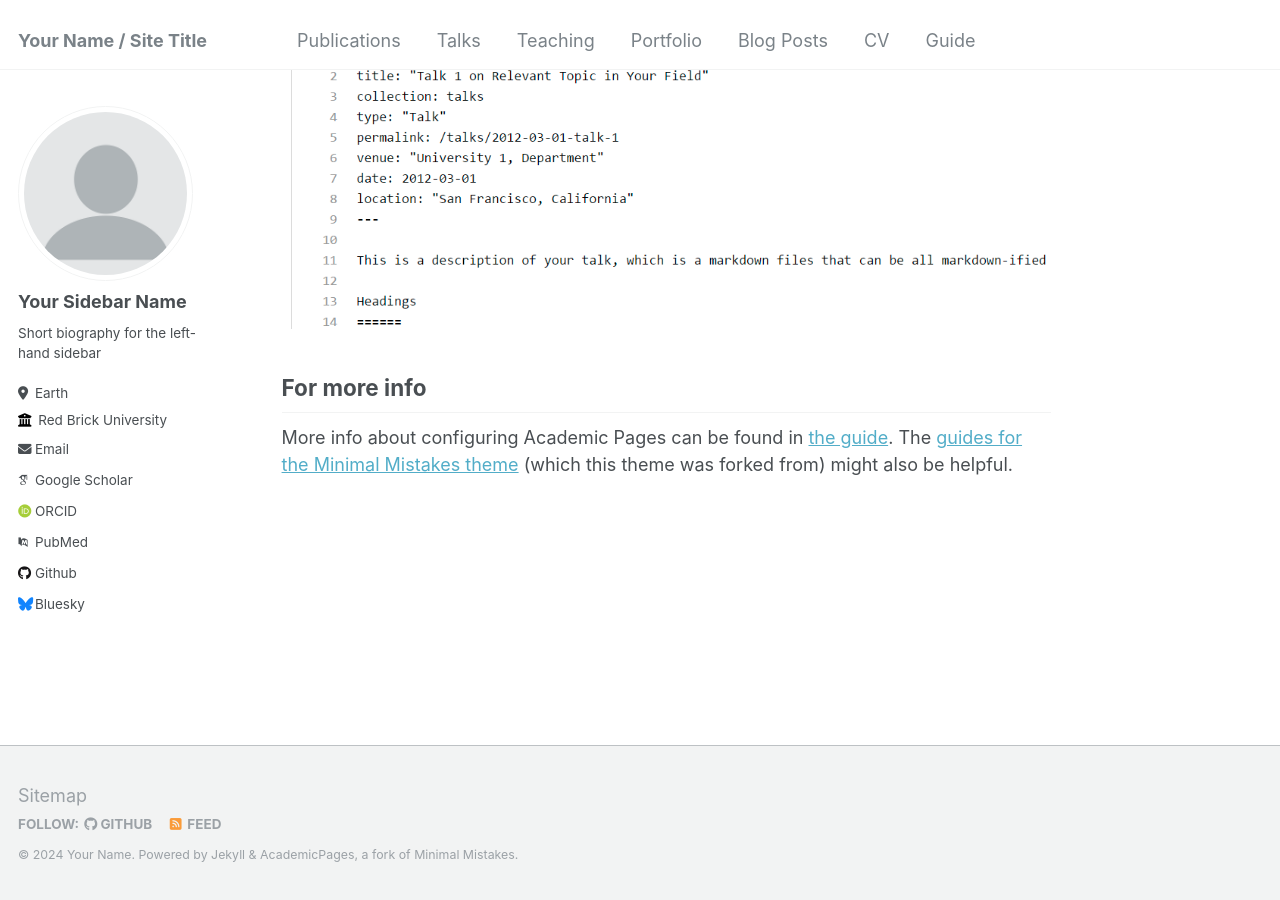
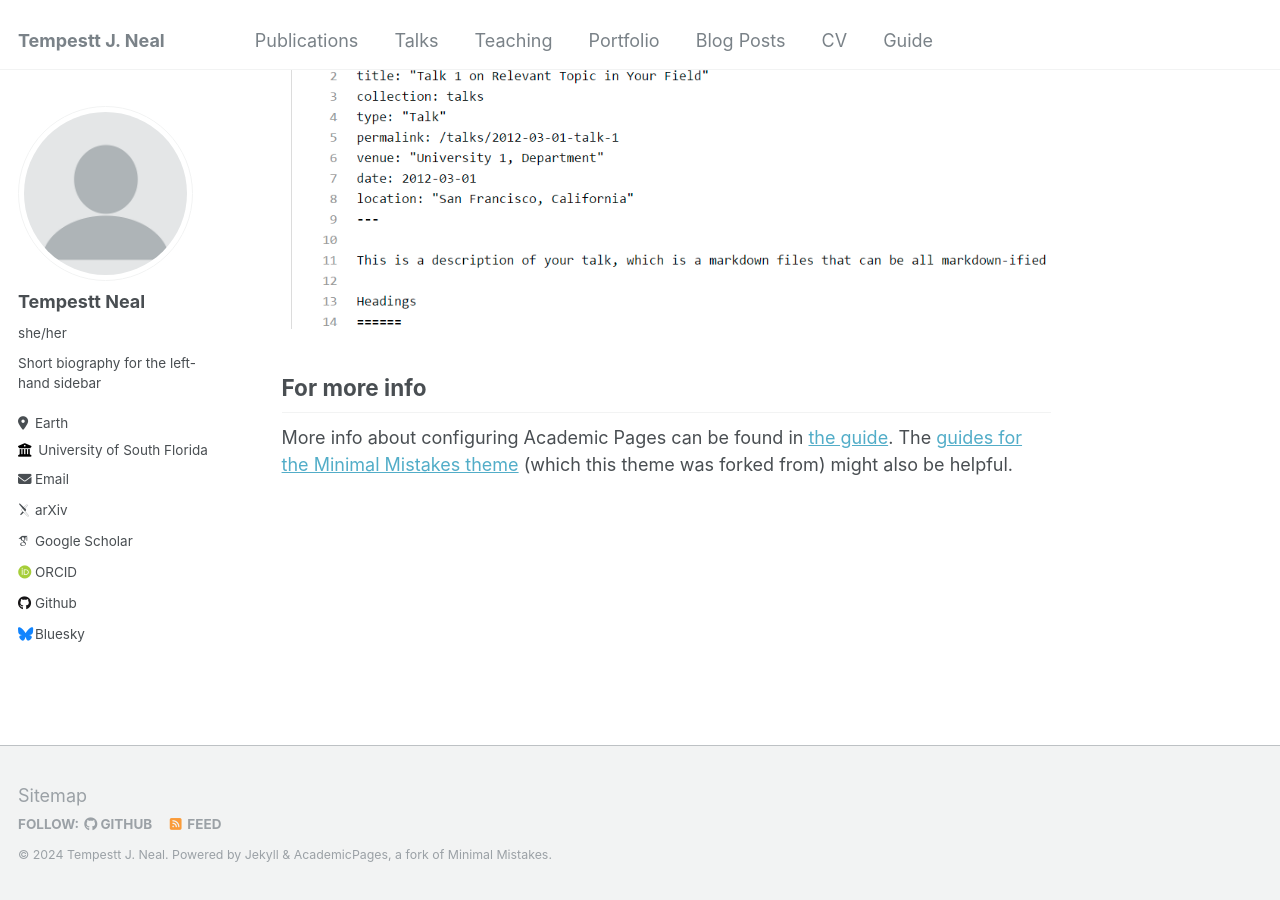
Before and after one commit to tempestt-neal/home, a Jekyll site: the page built from _pages/about.md, in a window 1280 px wide and 900 px high, scrolled down 2660 px. Built offline with Jekyll 4.4.1, drawn with Linux system fonts in a browser that asks for light colours; some web fonts are replaced.

Commit message:
Update _config.yml

```diff
--- a/_config.yml
+++ b/_config.yml
@@ -8,11 +8,11 @@
 
 # Basic Site Settings
 locale                   : "en-US"
-title                    : "Your Name / Site Title"
+title                    : "Tempestt J. Neal"
 title_separator          : "-"
-name                     : &name "Your Name"
+name                     : &name "Tempestt J. Neal"
 description              : &description "personal description"
-url                      : https://academicpages.github.io # the base hostname & protocol for your site e.g. "https://mmistakes.github.io"
+url                      : https://tempestt-neal.github.io # the base hostname & protocol for your site e.g. "https://mmistakes.github.io"
 baseurl                  : "" # the subpath of your site, e.g. "/blog"
 repository               : "academicpages/academicpages.github.io"
 
@@ -22,21 +22,21 @@ repository               : "academicpages/academicpages.github.io"
 author:
   # Biographic information
   avatar           : "profile.png"
-  name             : "Your Sidebar Name"
-  pronouns         : # example: "she/her"
+  name             : "Tempestt Neal"
+  pronouns         : "she/her"
   bio              : "Short biography for the left-hand sidebar"
   location         : "Earth"
-  employer         : "Red Brick University"
+  employer         : "University of South Florida"
   uri              : # URL
-  email            : "none@example.org"
+  email            : "tjneal@usf.edu"
 
   # Academic websites
-  arxiv            : # URL - Update with the correct link to your profile
-  googlescholar    : "https://scholar.google.com/citations?user=PS_CX0AAAAAJ"
+  arxiv            : "https://arxiv.org/search/cs?query=Neal%2C+Tempestt&searchtype=author&abstracts=show&order=-announced_date_first&size=50"
+  googlescholar    : "https://scholar.google.com/citations?user=GopCh2QAAAAJ&hl=en&oi=ao"
   impactstory      : # URL
-  orcid            : "http://orcid.org/yourorcidurl"
+  orcid            : "https://orcid.org/0000-0002-6807-6277"
   semantic         : # URL
-  pubmed           : "https://www.ncbi.nlm.nih.gov/pubmed/?term=john+snow"
+  pubmed           : # "https://www.ncbi.nlm.nih.gov/pubmed/?term=john+snow"
   researchgate     : # URL
 
   # Repositories and software development
```
